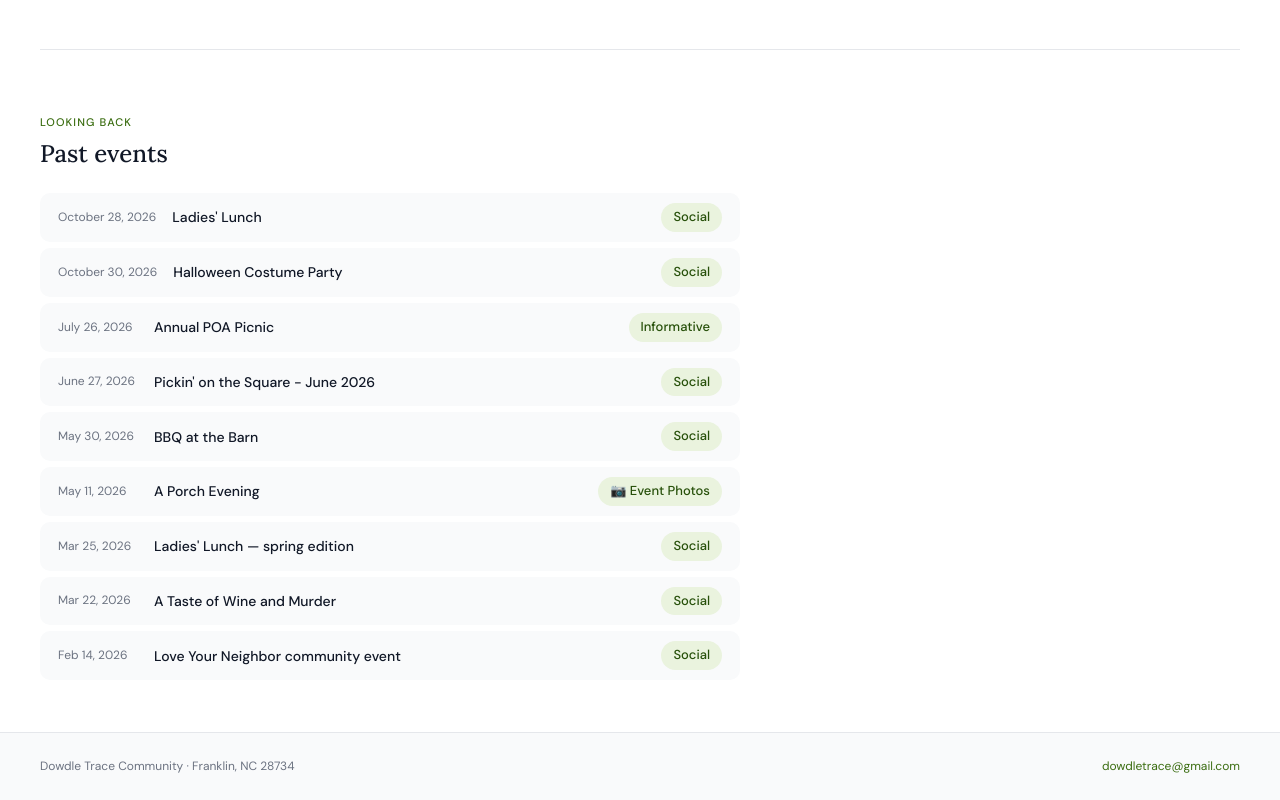
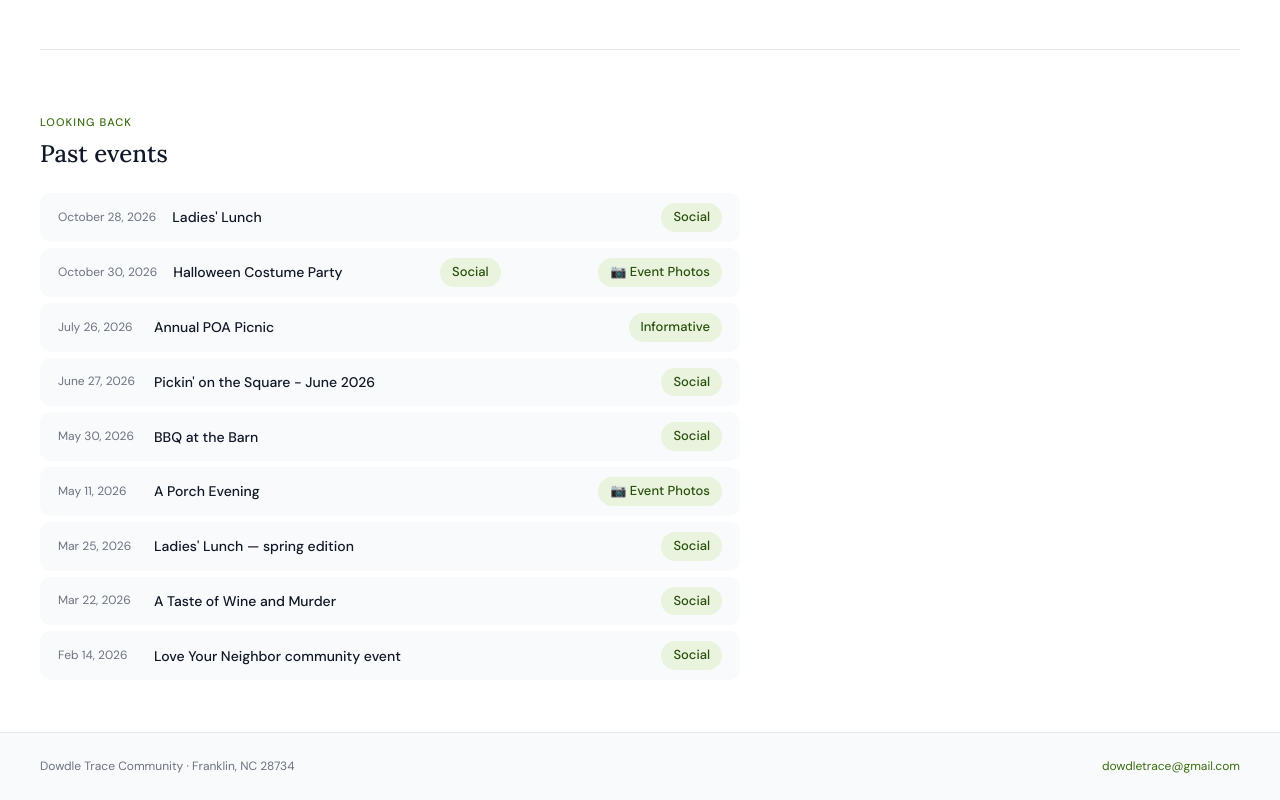
Before and after one commit to dowdletrace/HOA, a plain HTML site: page events.html in a window 1280 px wide. Shown: the part 1060-1860 px from the top of the page. Drawn offline with Linux system fonts and the light colour scheme.

Commit message:
add photo link to events page

```diff
--- a/events.html
+++ b/events.html
@@ -385,6 +385,7 @@
         <span class="past-date">October 30, 2026</span>
         <span class="past-name">Halloween Costume Party</span>
         <span class="tag past-tag">Social</span>
+        <a href="community.html#memories" class="tag past-tag" style="text-decoration:none;">📷 Event Photos</a>
         </div>
       <div class="past-item fade-up">
         <span class="past-date">July 26, 2026</span>
```
